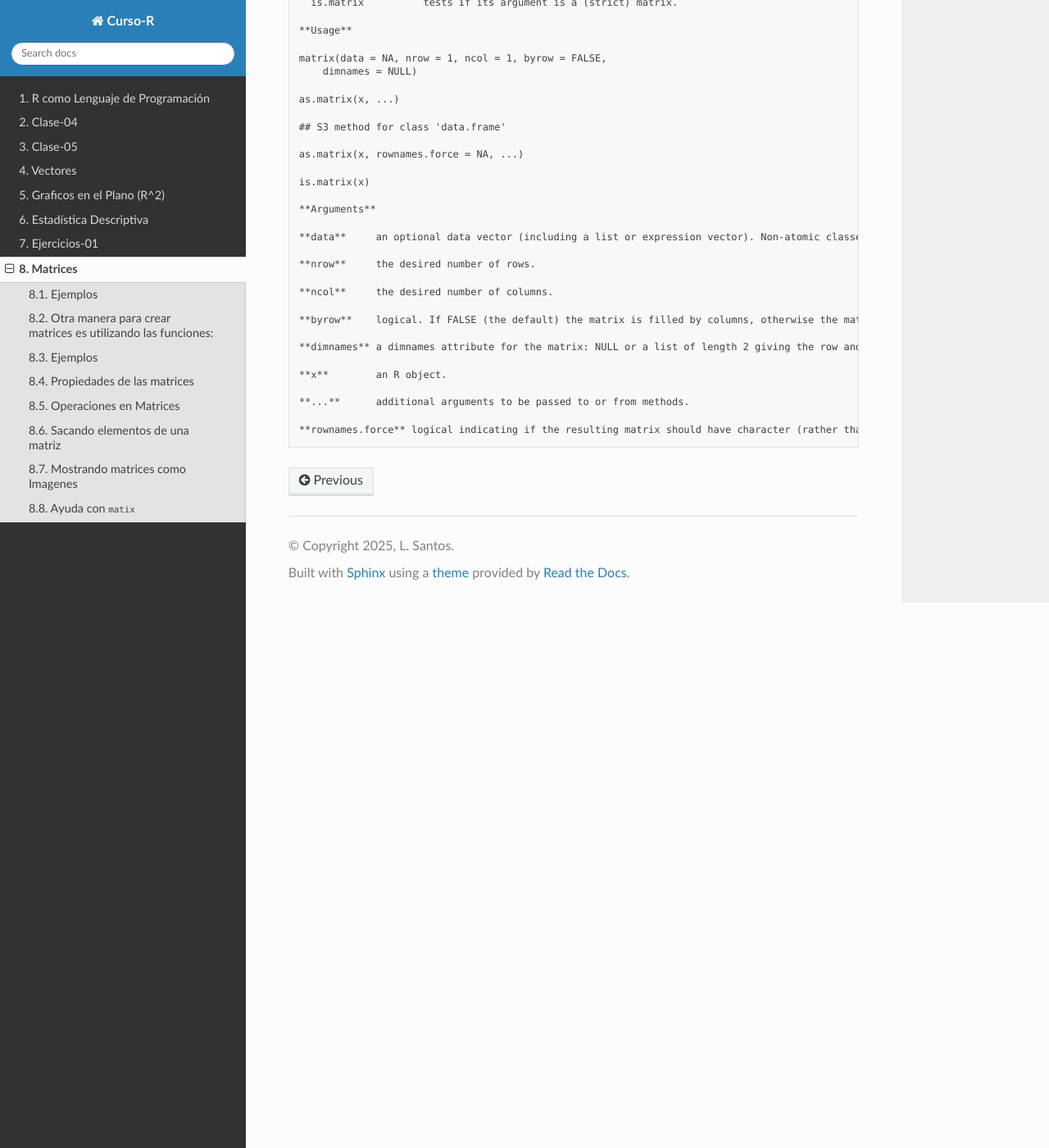
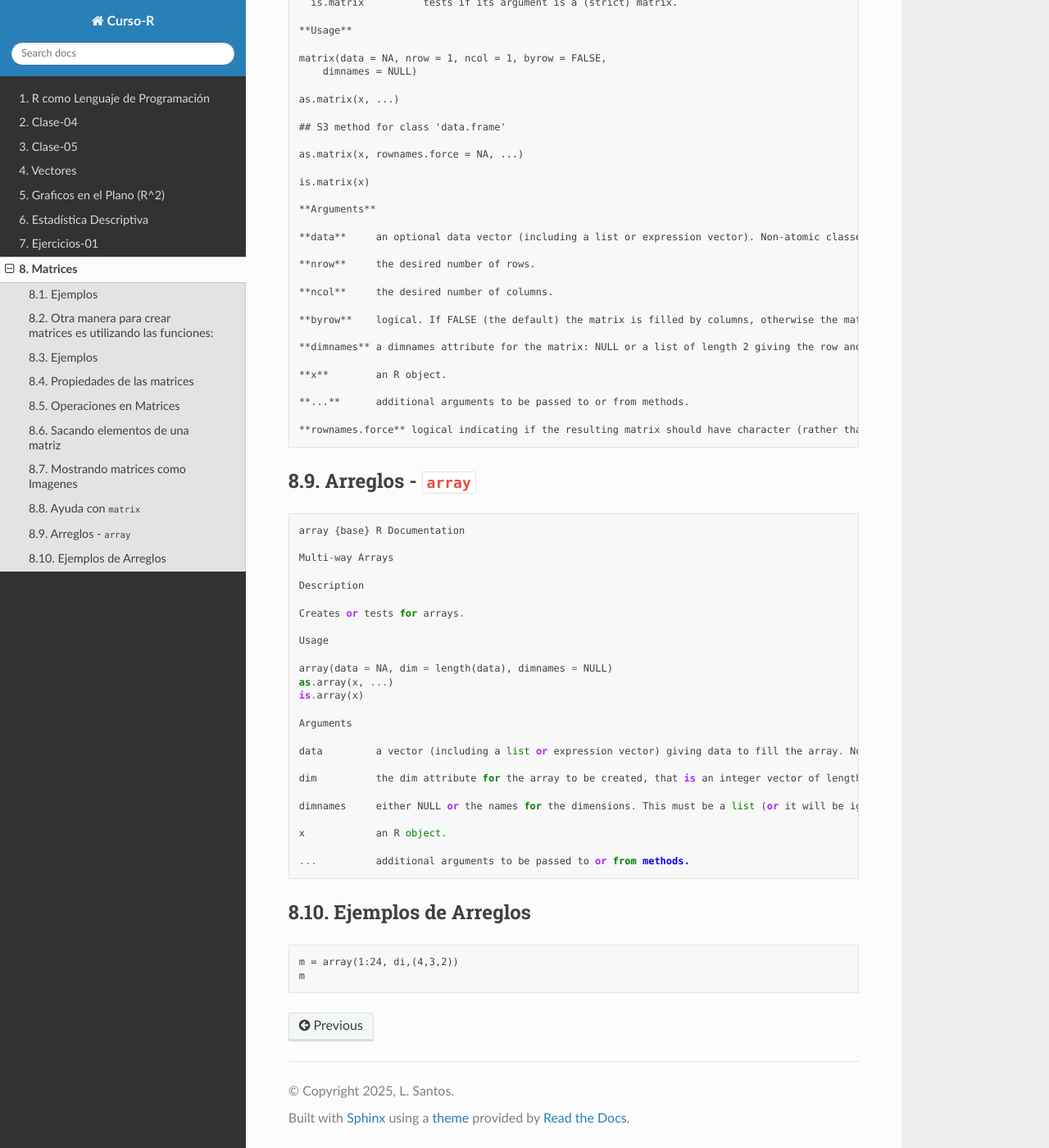
Before and after one commit to matecom57/santosg57-curso-r, a Sphinx documentation site: the page built from docs/source/matrices.rst, in a window 1280 px wide and 1400 px high, scrolled down 3025 px. Shown: the whole window at 82% size. Built offline with Sphinx 7.4.7 and the Read the Docs theme 3.1.0, drawn with Linux system fonts in a browser that asks for light colours.

Commit message:
Test comité

```diff
--- a/docs/source/matrices.rst
+++ b/docs/source/matrices.rst
@@ -124,7 +124,7 @@ Mostrando matrices como Imagenes
 
    image(m, col= gray.colors(12))
 
-Ayuda con ``matix``
+Ayuda con ``matrix``
 -------------------
 
 .. code::
@@ -171,3 +171,44 @@ Ayuda con ``matix``
    **...** 	additional arguments to be passed to or from methods.
 
    **rownames.force** logical indicating if the resulting matrix should have character (rather than NULL) rownames. The default, NA, uses NULL rownames if the data frame has ‘automatic’ row.names or for a zero-row data frame.
+
+
+Arreglos - ``array``
+--------
+
+.. code::
+
+   array {base}	R Documentation
+
+   Multi-way Arrays
+
+   Description
+
+   Creates or tests for arrays.
+
+   Usage
+
+   array(data = NA, dim = length(data), dimnames = NULL)
+   as.array(x, ...)
+   is.array(x)
+
+   Arguments
+
+   data		a vector (including a list or expression vector) giving data to fill the array. Non-atomic classed objects are coerced by as.vector.
+
+   dim		the dim attribute for the array to be created, that is an integer vector of length one or more giving the maximal  indices in each dimension.
+
+   dimnames	either NULL or the names for the dimensions. This must be a list (or it will be ignored) with one component for each dimension, either NULL or a character vector of the length given by dim for that dimension. The list can be named, and the list names will be used as names for the dimensions. If the list is shorter than the number of dimensions, it is extended by NULLs to the length required.
+
+   x		an R object.
+
+   ...		additional arguments to be passed to or from methods.
+
+
+Ejemplos de Arreglos
+--------------------
+
+.. code:: Bah
+
+   m = array(1:24, di,(4,3,2))
+   m
```
